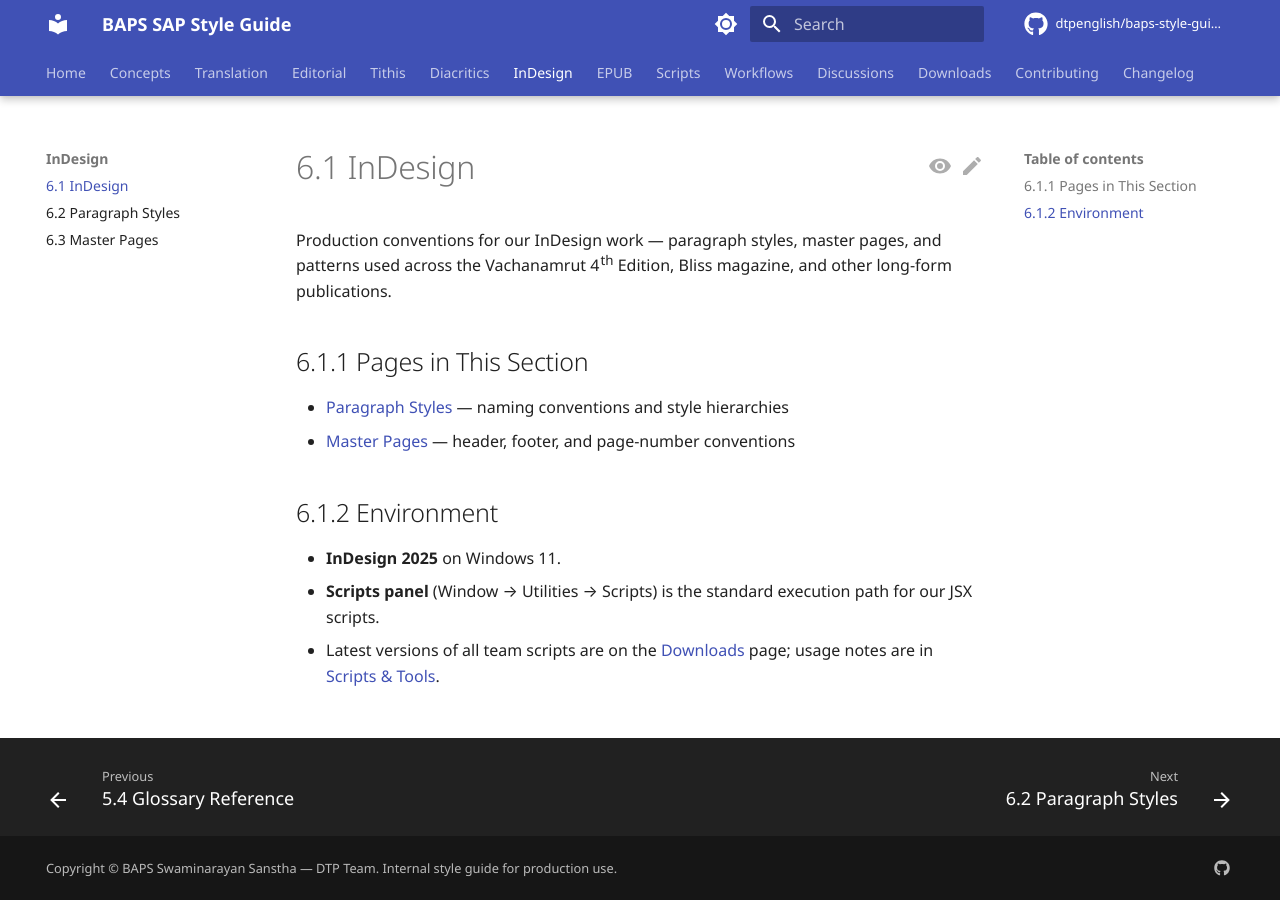
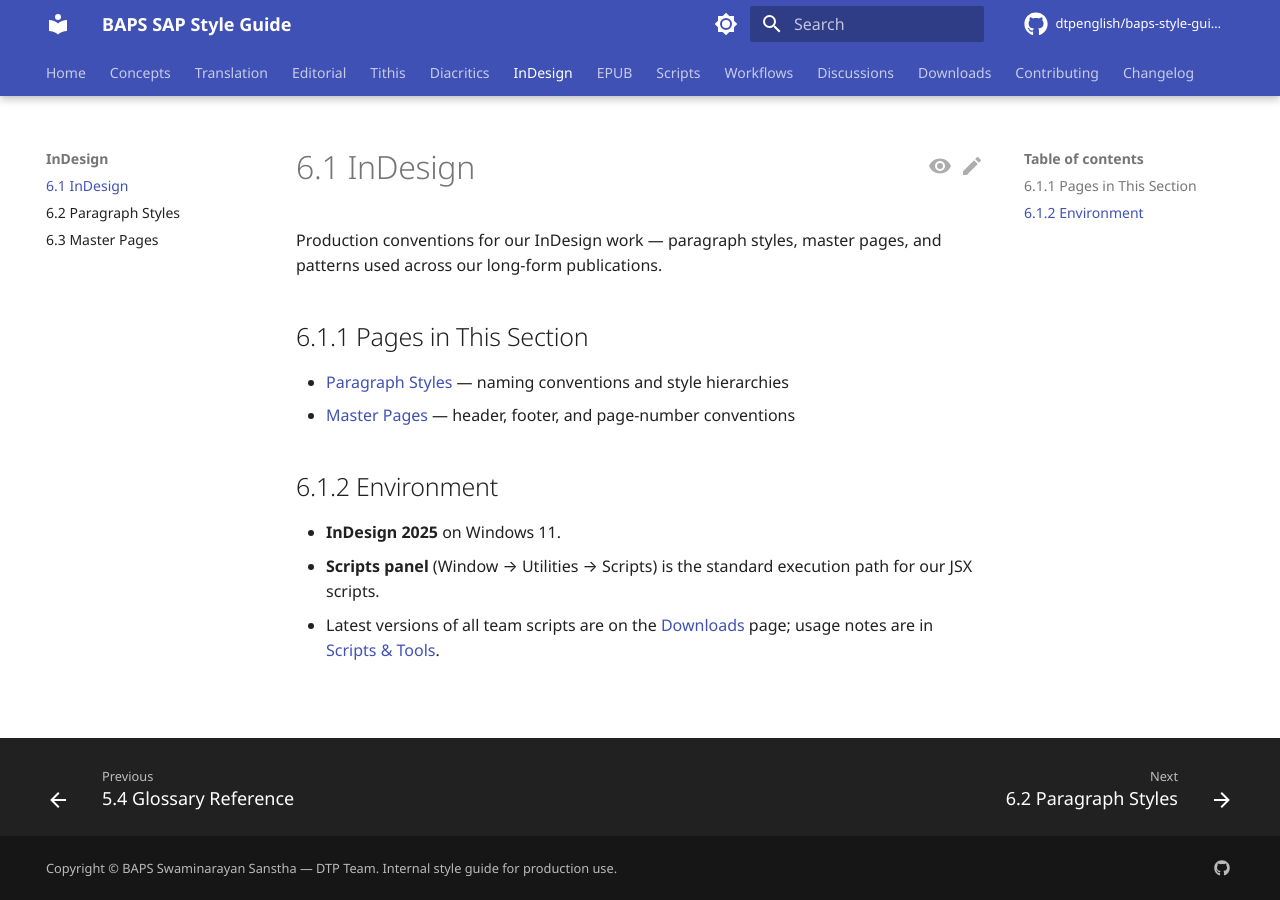
Before and after one commit to dtpenglish/baps-style-guide, an MkDocs documentation site: the page built from docs/indesign/index.md, in a window 1280 px wide. Built offline with MkDocs 1.6.1 and Material for MkDocs 9.7.7, drawn with Linux system fonts in a browser that asks for light colours; comment, search, counter and statistics services are not loaded; the version menu is left out.

Commit message:
Trim InDesign 6.1 intro: remove publication-specific names
'patterns used across the Vachanamrut 4th Edition, Bliss magazine,
and other long-form publications' -> 'patterns used across our
long-form publications'.

Co-Authored-By: Claude Opus 4.7 (1M context) <noreply@anthropic.com>

```diff
--- a/docs/indesign/index.md
+++ b/docs/indesign/index.md
@@ -1,5 +1,5 @@
 # 6.1 InDesign
-Production conventions for our InDesign work — paragraph styles, master pages, and patterns used across the Vachanamrut 4th Edition, Bliss magazine, and other long-form publications.
+Production conventions for our InDesign work — paragraph styles, master pages, and patterns used across our long-form publications.
 
 ## 6.1.1 Pages in This Section
 - [Paragraph Styles](paragraph-styles.md) — naming conventions and style hierarchies
```
